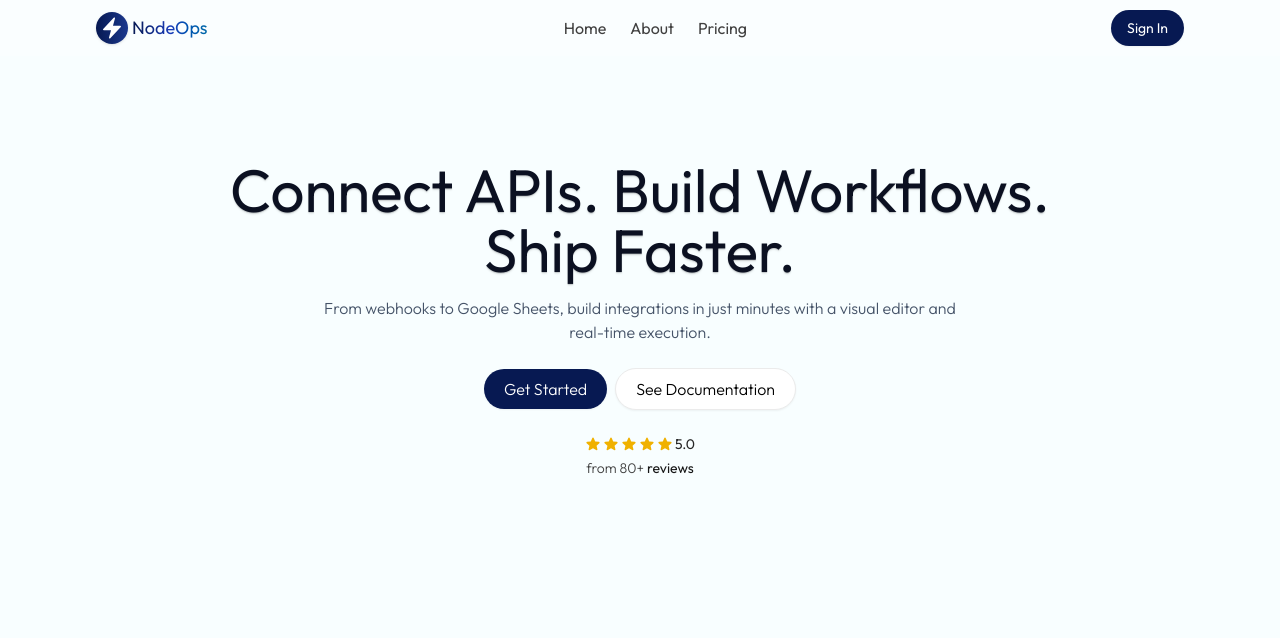
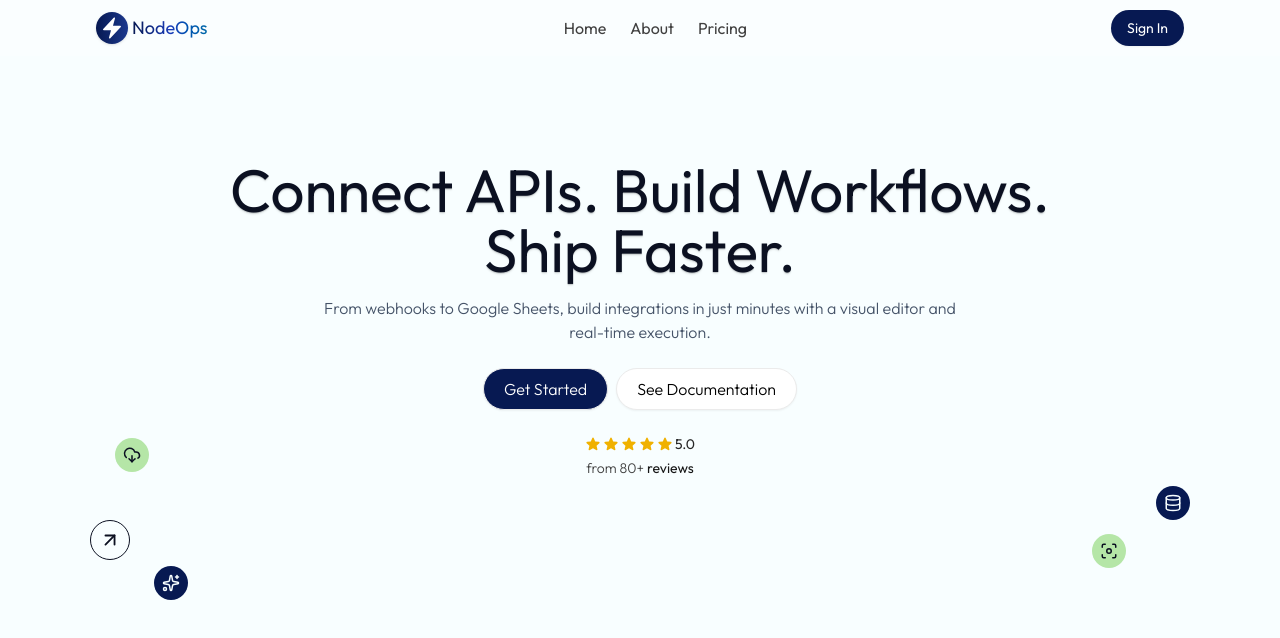
Before and after one commit to ValerieAttila09/NodeOps, a React (Vite) app: page / in a window 1280 px wide. Shown: the top 638 px of the page. Built offline with nearby package versions, Linux system fonts and the light colour scheme.

Commit message:
committed

```diff
--- a/src/components/LandingPage.jsx
+++ b/src/components/LandingPage.jsx
@@ -1,14 +1,15 @@
+import { ArrowRight, Database, FocusIcon, LucideDownloadCloud, StarsIcon } from "lucide-react"
 import { Link } from "react-router-dom"
 
 export default function LandingPageComponent() {
 
   return (
     <div className="w-full">
-      <div className="w-full h-screen bg-[#f8feff] pt-[10rem]">
+      <div className="w-full h-screen relative bg-[#f8feff] pt-[10rem]">
         <h1 className="mx-auto w-[65%] text-6xl text-shadow-sm text-center outfit-regular text-[#0b1021]">Connect APIs. Build Workflows. Ship Faster.</h1>
         <p className="md:w-[50%] mx-auto text-md text-[#455368] text-center mt-4">From webhooks to Google Sheets, build integrations in just minutes with a visual editor and real-time execution.</p>
         <div className="w-full flex items-center justify-center gap-2 mt-6">
-          <button className="px-5 py-2 rounded-full bg-[#071952] text-white shadow-xs hover:shadow-sm hover:bg-[#088395] transition-all">Get Started</button>
+          <button className="px-5 py-2 rounded-full bg-[#071952] text-white shadow-xs border border-[#ebebeb] hover:shadow-sm hover:bg-white hover:text-neutral-900 transition-all">Get Started</button>
           <button className="px-5 py-2 rounded-full bg-white border border-[#ebebeb] shadow-xs hover:shadow-sm transition-shadow">See Documentation</button>
         </div>
         <div className="mt-6 w-full flex flex-col justify-center items-center gap-1">
@@ -44,6 +45,24 @@ export default function LandingPageComponent() {
             <span className="text-neutral-700">from 80+ <a href="#" className="text-neutral-900 outfit-regular hover:underline transition-all">reviews</a></span>
           </div>
         </div>
+
+        <div className="absolute z-5 left-[7%] bottom-[30%] border border-[#0b1021] rounded-full p-2">
+          <ArrowRight size={22} className="text-[#0b1021] -rotate-45"/>
+        </div>
+        <div className="absolute z-5 left-[12%] bottom-[25%] bg-[#071952] rounded-full p-2">
+          <StarsIcon size={18} className="text-[#f8feff]"/>
+        </div>
+        <div className="absolute z-5 left-[9%] bottom-[41%] bg-[#37b703]/35 rounded-full p-2">
+          <LucideDownloadCloud size={18} className="text-[#0b1021]"/>
+        </div>
+
+        <div className="absolute z-5 right-[7%] bottom-[35%] bg-[#071952] rounded-full p-2">
+          <Database size={18} className="text-[#f8feff]"/>
+        </div>
+        <div className="absolute z-5 right-[12%] bottom-[29%] bg-[#37b703]/35 rounded-full p-2">
+          <FocusIcon size={18} className="text-[#0b1021]"/>
+        </div>
+
       </div>
     </div>
   )
--- a/src/components/Navbar.jsx
+++ b/src/components/Navbar.jsx
@@ -5,7 +5,7 @@ import SignInButton from "./content/SignInButton"
 export default function Navbar() {
 
   return (
-    <div className="fixed top-0 w-full sm:px-[4rem] md:px-[6rem] px-4 py-[10px] bg-white/35 flex items-center justify-between">
+    <div className="fixed top-0 z-20 w-full sm:px-[4rem] md:px-[6rem] px-4 py-[10px] bg-white/35 flex items-center justify-between">
       <div className="flex items-center gap-1">
         <div className="size-8 flex items-center justify-center rounded-full bg-gradient-to-r from-[#071952] to-blue-900 shadow-sm">
           <svg xmlns="http://www.w3.org/2000/svg" viewBox="0 0 24 24" fill="currentColor" className="size-6 text-white">
```
